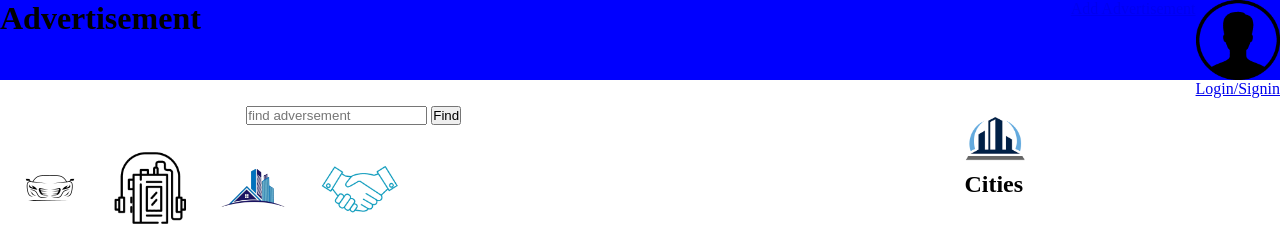
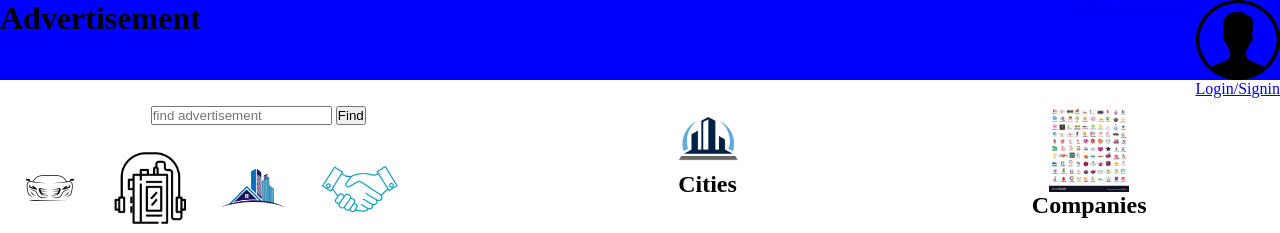
Before and after one commit to blackfire122-start122/Advertisement, a Django app: page / in a window 1280 px wide. Shown: the top 233 px of the page. Run offline with Django 4.2, Linux system fonts and the light colour scheme; data comes from the database, SQL or seed files in the repository; both versions use the stored data as it was after the commit.

Commit message:
filter on companies

```diff
--- a/home/static/css/home.css
+++ b/home/static/css/home.css
@@ -32,17 +32,17 @@
     width: 1em;
 }
 
-.cities_check{
+.cities_check, .companies_check{
     width: 5em;
 }
 
-.city_check{
+.city_check, .company_check{
     width: 100%;
     display: flex;
     align-items: center;
 }
 
-.img_city{
+.img_city, .img_company{
     width: 4em;
 }
 
@@ -52,18 +52,18 @@
     justify-content: space-around;
 }
 
-.cities_img{
+.cities_img, .companies_img{
     width: 100%;
 }
 
-.imgCityShowHidden{
+.imgCityShowHidden, .imgCompanyShowHidden{
     display: flex;
     flex-direction: column;
     align-items: center;
     height: 2em;
 }
 
-.cities{
+.cities, .companies{
     display: none;
     position: absolute;
     width: 100%;
--- a/home/static/js/home.js
+++ b/home/static/js/home.js
@@ -1,10 +1,13 @@
 let cities = document.querySelector('.cities')
 let cities_img = document.querySelector('.cities_img')
 let advertisements = document.querySelector('.advertisements')
-let find_adversement = document.querySelector('#find_adversement')
+let find_advertisement = document.querySelector('#find_advertisement')
+let companies = document.querySelector('.companies')
+let companies_img = document.querySelector('.companies_img')
 
 let categories = []
 let inputs_city = cities.getElementsByTagName('input')
+let inputs_companies = companies.getElementsByTagName('input')
 
 function cities_img_checks(){
     if (cities.style.display === 'block'){
@@ -16,14 +19,32 @@ function cities_img_checks(){
     }
 }
 
+function companies_img_checks(){
+    if (companies.style.display === 'block'){
+        companies.style.display = 'none'
+        companies_img.style.display = 'block'
+    }else{
+        companies.style.display = 'block'
+        companies_img.style.display = 'none'
+    }
+}
+
 function AvertisementFilter(){
-    let params = "find_on_text="+find_adversement.value
+    let params = "find_on_text="+find_advertisement.value
 
     for (let i = inputs_city.length-1; i>=0; i--){
         if (inputs_city[i].checked){
             params+="&cities="+inputs_city[i].value
         }
     }
+
+    for (let i = inputs_companies.length-1; i>=0; i--){
+        if (inputs_companies[i].checked){
+            params+="&companies="+inputs_companies[i].value
+        }
+    }
+
+
 
     for (let i = categories.length-1; i>=0; i--){
         params+="&categories="+categories[i].id.replace('category_','')
--- a/home/views.py
+++ b/home/views.py
@@ -16,6 +16,7 @@ class Home(TemplateView):
         context = super().get_context_data(**kwargs)
         context["Categories"] = Category.objects.filter(parent__isnull=True)
         context["Cities"] = Sity.objects.all()
+        context["Companies"] = Company.objects.all()
         return context
 
 
@@ -66,13 +67,15 @@ class AvertisementFilter(TemplateView):
         find_on_text = request.GET.get('find_on_text')
         cities = request.GET.getlist('cities')
         category = request.GET.getlist('categories')
-
+        companies = request.GET.getlist('companies')
         filterQ = (Q(header__contains=find_on_text),)
 
         if cities:
             filterQ += (Q(sity__in=cities),)
         if category:
             filterQ += (Q(category__in=category),)
+        if companies:
+            filterQ += (Q(company__in=companies),)
 
         self.advertisements = Advertisement.objects.filter(*filterQ)[:20]
 
@@ -222,7 +225,7 @@ class CompanyChange(TemplateView):
             self.company = Company.objects.get(name=kwargs['name'], pk=kwargs['id'])
         except Company.DoesNotExist:
             return False, HttpResponseNotFound()
-        if self.company not in request.user.companies.all:
+        if self.company not in request.user.companies.all():
             return False, HttpResponseForbidden()
         return True,
 
--- a/templates/home/home.html
+++ b/templates/home/home.html
@@ -11,7 +11,7 @@
 {% block main %}
     <div class="finds">
         <div>
-            <input placeholder="find adversement" id="find_adversement" onchange="AvertisementFilter()">
+            <input placeholder="find advertisement" id="find_advertisement" onchange="AvertisementFilter()">
             <button onclick="AvertisementFilter()">Find</button>
         </div>
 
@@ -29,7 +29,22 @@
                     </div>
                 {% endfor %}
             </div>
+        </div>
 
+        <div class="companies_check">
+            <div class="imgCompanyShowHidden" onclick="companies_img_checks()">
+                <img class="companies_img" src="{% static 'images/companies.jpg' %}" alt="companies">
+                <h2>Companies</h2>
+            </div>
+            <div class="companies">
+                {% for company in Companies %}
+                    <div class="company_check">
+                        <input type="checkbox" value="{{ company.id }}" onchange="AvertisementFilter()">
+                        <img src="{{ company.logo.url }}" class="img_company" alt="img {{ company }}">
+                        <h4>{{ company }}</h4>
+                    </div>
+                {% endfor %}
+            </div>
         </div>
     </div>
 
```
Also changed, not shown: db.sqlite3, home/static/images/companies.jpg (added).
